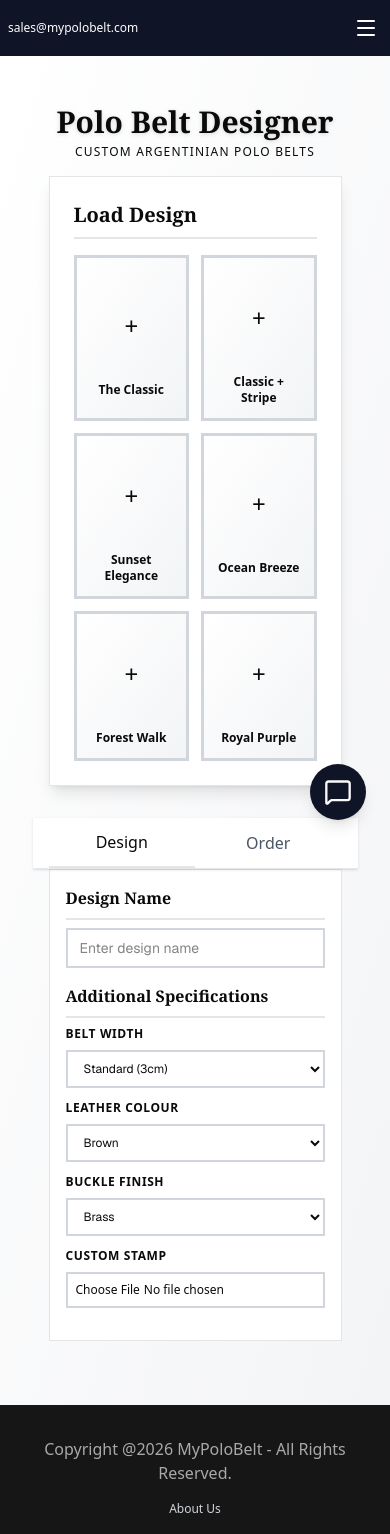
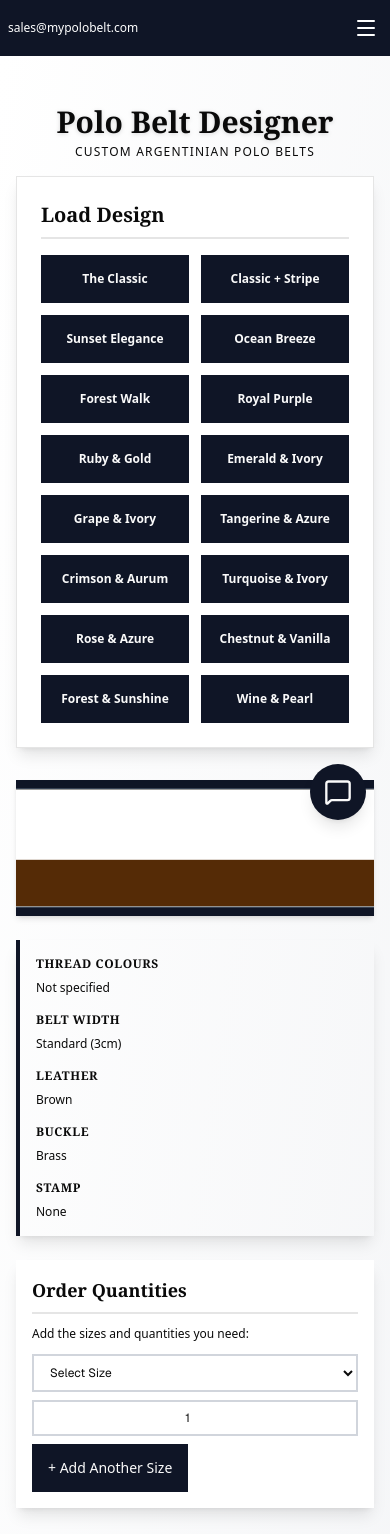
Before and after one commit to mypolobelt/PoloBelt, a Next.js app: page /belt-maker in a window 390 px wide. Shown: the top 1534 px of the page. Built offline with nearby package versions, Linux system fonts and the light colour scheme.

Commit message:
design changes

```diff
--- a/src/components/belt_design/CustomerForm.tsx
+++ b/src/components/belt_design/CustomerForm.tsx
@@ -152,7 +152,7 @@ export function CustomerForm({
   }
 
   return (
-    <div className="bg-white p-4 sm:p-5 md:p-6 lg:p-7 rounded-none shadow-lg">
+    <div className="bg-white p-4 md:p-6 lg:p-7 rounded-none shadow-lg">
       <h3 className="text-lg sm:text-lg md:text-xl lg:text-2xl font-serif font-bold text-burgundy mb-3 sm:mb-4 pb-2 border-b-2 border-gold">
         Customer Details
       </h3>
--- a/src/components/belt_design/DesignPresets.tsx
+++ b/src/components/belt_design/DesignPresets.tsx
@@ -1,4 +1,6 @@
 'use client'
+
+import { Button } from "../ui/button"
 
 interface DesignPresetsProps {
   onLoadPreset: (presetName: string) => void
@@ -12,6 +14,16 @@ export function DesignPresets({ onLoadPreset }: DesignPresetsProps) {
     { id: 'Ocean_Breeze', name: 'Ocean Breeze' },
     { id: 'Forest_Walk', name: 'Forest Walk' },
     { id: 'Royal_Purple', name: 'Royal Purple' },
+    { id: 'design7', name: 'Ruby & Gold' },
+    { id: 'design8', name: 'Emerald & Ivory' },
+    { id: 'design9', name: 'Grape & Ivory' },
+    { id: 'design10', name: 'Tangerine & Azure' },
+    { id: 'design11', name: 'Crimson & Aurum' },
+    { id: 'design12', name: 'Turquoise & Ivory' },
+    { id: 'design13', name: 'Rose & Azure' },
+    { id: 'design14', name: 'Chestnut & Vanilla' },
+    { id: 'design15', name: 'Forest & Sunshine' },
+    { id: 'design16', name: 'Wine & Pearl' },
   ]
 
   return (
@@ -19,18 +31,15 @@ export function DesignPresets({ onLoadPreset }: DesignPresetsProps) {
       <h3 className="text-xl font-serif font-bold text-burgundy mb-4 pb-2 border-b-2 border-gold">
         Load Design
       </h3>
-      <div className="grid grid-cols-2 sm:grid-cols-3 md:grid-cols-4 lg:grid-cols-6 gap-3">
+      <div className="grid grid-cols-2 sm:grid-cols-3 md:grid-cols-4 lg:grid-cols-4 gap-3">
         {presets.map((preset) => (
-          <button
+          <Button
             key={preset.id}
             onClick={() => onLoadPreset(preset.id)}
-            className="border-3 border-gray-300 rounded-none p-3 hover:border-gold hover:-translate-y-1 hover:shadow-lg transition-all text-center bg-linear-to-br from-cream to-gray-100"
+            className=" border-gray-300 rounded-none hover:border-gold hover:-translate-y-1 hover:shadow-lg transition-all text-center"
           >
-            <div className="w-full h-24 bg-linear-to-br from-burgundy/20 to-gold/20 rounded mb-2 flex items-center justify-center">
-              <span className="text-2xl font-light text-charcoal/30">+</span>
-            </div>
             <div className="text-xs font-semibold text-charcoal">{preset.name}</div>
-          </button>
+          </Button>
         ))}
       </div>
     </div>
--- a/src/components/belt_design/OrderForm.tsx
+++ b/src/components/belt_design/OrderForm.tsx
@@ -1,6 +1,7 @@
 'use client'
 
 import { BELT_SIZES } from '@/database/constants'
+import { Button } from '../ui/button'
 
 interface SizeRow {
   id: string
@@ -58,23 +59,23 @@ export function OrderForm({
               className="w-full sm:w-24 px-3 py-2 border-2 border-gray-300 rounded-none font-sans text-xs sm:text-sm text-center focus:outline-none focus:border-gold"
             />
             {sizeRows.length > 1 && (
-              <button
+              <Button
                 onClick={() => onRemoveSize(row.id)}
-                className="w-full sm:w-auto px-3 py-2 bg-red-500 text-white rounded-none hover:bg-red-600 transition-all text-xs sm:text-sm"
+                className="py-5"
               >
                 ✕
-              </button>
+              </Button>
             )}
           </div>
         ))}
       </div>
 
-      <button
+      <Button
         onClick={onAddSize}
-        className="mt-3 sm:mt-4 w-full px-4 py-2 sm:py-2.5 bg-sage text-white rounded-none font-semibold text-sm sm:text-base hover:bg-sage/80 transition-all"
+        className='mt-2'
       >
         + Add Another Size
-      </button>
+      </Button>
     </div>
   )
 }
--- a/src/components/modules/belt_maker/BeltMaker.tsx
+++ b/src/components/modules/belt_maker/BeltMaker.tsx
@@ -41,7 +41,6 @@ export default function BeltMaker() {
     const [showThreadColor3, setShowThreadColor3] = useState(false)
     const [showStripeColor, setShowStripeColor] = useState(false)
     const [stampImage, setStampImage] = useState<string | null>(null)
-    const [activeTab, setActiveTab] = useState<'design' | 'order'>('design')
     const [sizeRows, setSizeRows] = useState<SizeRow[]>([
         { id: '1', size: '', quantity: 1 },
     ])
@@ -94,7 +93,6 @@ export default function BeltMaker() {
         setShowThreadColor3(false)
         setShowStripeColor(false)
         setStampImage(null)
-        setActiveTab('design')
     }
 
     const handleResetOrder = () => {
@@ -108,6 +106,14 @@ export default function BeltMaker() {
             setLeatherColor(preset.leather)
             setBuckleFinish(preset.buckle)
 
+            // Clear all thread colors first
+            setThreadColor1('')
+            setThreadColor2('')
+            setThreadColor3('')
+            setStripeColor('')
+            setShowStripeColor(false)
+
+            // Then set the new ones based on preset
             if (preset.threads.length > 0) {
                 setThreadColor1(preset.threads[0])
             }
@@ -151,8 +157,8 @@ export default function BeltMaker() {
     }, [threadColor1, threadColor2, threadColor3, stripeColor])
 
     return (
-        <main className=" bg-linear-to-br from-white to-gray-100">
-            <div className="w-10/12 mx-auto py-8 sm:py-12 lg:py-8">
+        <main className="bg-linear-to-br from-white to-gray-100">
+            <div className="md:w-10/12 mx-auto py-8 sm:py-12 lg:py-8">
                 {/* Header - Responsive */}
                 <header className="px-4 md:px-6 py-4 lg:px-8 text-center">
                     <h1 className="text-3xl sm:text-4xl lg:text-5xl font-serif font-bold text-burgundy mb-1 sm:mb-2 drop-shadow-sm">
@@ -168,38 +174,46 @@ export default function BeltMaker() {
                     <DesignPresets onLoadPreset={handlePresetLoad} />
                 </section>
 
-                {/* Mobile Tab Navigation */}
-                <div className="lg:hidden sticky top-0 z-40 bg-white shadow-sm">
-                    <div className="flex border-b border-gray-200 px-4">
-                        <button
-                            onClick={() => setActiveTab('design')}
-                            className={`flex-1 py-3 sm:py-4 font-medium text-center transition-colors ${activeTab === 'design'
-                                ? 'text-burgundy border-b-2 border-burgundy'
-                                : 'text-gray-600'
-                                }`}
-                        >
-                            Design
-                        </button>
-                        <button
-                            onClick={() => setActiveTab('order')}
-                            className={`flex-1 py-3 sm:py-4 font-medium text-center transition-colors ${activeTab === 'order'
-                                ? 'text-burgundy border-b-2 border-burgundy'
-                                : 'text-gray-600'
-                                }`}
-                        >
-                            Order
-                        </button>
+                {/* Belt Canvas - Shows below presets on mobile/tablet */}
+                <section className="lg:hidden px-4 sm:px-6 mb-8 sm:mb-10">
+                    {/* belt canvas */}
+                    <div className="w-full flex justify-center">
+                        <BeltCanvas
+                            gridData={gridData}
+                            leatherColor={leatherColor}
+                        />
                     </div>
-                </div>
+
+                    {/* Specification Sheet - Mobile only */}
+                    <div className="mt-6 sm:mt-8 md:w-full">
+                        <SpecificationSheet
+                            designName={designName}
+                            threadColors={[threadColor1, threadColor2, threadColor3, stripeColor].filter(
+                                (c) => c
+                            )}
+                            beltWidth={beltWidth}
+                            leatherColor={leatherColor}
+                            buckleFinish={buckleFinish}
+                            hasStamp={!!stampImage}
+                        />
+                    </div>
+                    {/* Order Form - Mobile only */}
+                    <div className="mt-6 sm:mt-8">
+                        <OrderForm
+                            sizeRows={sizeRows}
+                            onAddSize={handleAddSizeRow}
+                            onUpdateSize={handleUpdateSizeRow}
+                            onRemoveSize={handleRemoveSizeRow}
+                        />
+                    </div>
+
+                </section>
 
                 {/* Main Content - Responsive Grid */}
                 <div className="px-4 sm:px-6 lg:px-8 pb-8 sm:pb-12 lg:pb-16">
                     <div className="grid grid-cols-1 lg:grid-cols-4 gap-6 sm:gap-8 lg:gap-8">
-                        {/* Left Panel - Controls - Hidden on mobile, visible on tablet+ unless 'order' tab */}
-                        <div
-                            className={`lg:col-span-1 ${activeTab === 'design' ? 'block' : 'hidden lg:block'
-                                }`}
-                        >
+                        {/* Left Panel - Controls */}
+                        <div className="lg:col-span-1">
                             <div className="sticky top-20 sm:top-24 max-h-[calc(100vh-5rem)] overflow-y-auto">
                                 <ControlsPanel
                                     designName={designName}
@@ -231,19 +245,16 @@ export default function BeltMaker() {
                             </div>
                         </div>
 
-                        {/* Right Panel - Canvas and Specs - Full width on mobile */}
-                        <div
-                            className={`lg:col-span-3 border space-y-6 sm:space-y-8 ${activeTab === 'order' ? 'block' : 'hidden lg:block'
-                                }`}
-                        >
-                            {/* Design Name Display - Responsive */}
+                        {/* Right Panel - Everything (Hidden on mobile) */}
+                        <div className="hidden lg:block lg:col-span-3 border space-y-6 sm:space-y-8">
+                            {/* Design Name Display */}
                             <div className="text-center">
                                 <h2 className="text-2xl sm:text-3xl lg:text-4xl font-serif font-bold text-burgundy p-2">
                                     {designName || 'New Design'}
                                 </h2>
                             </div>
 
-                            {/* Belt Canvas - Responsive Container */}
+                            {/* Belt Canvas */}
                             <div className="w-full flex justify-center">
                                 <BeltCanvas
                                     gridData={gridData}
@@ -299,6 +310,29 @@ export default function BeltMaker() {
                         </div>
                     </div>
                 </div>
+                {/* Customer Form - Mobile only */}
+                <div className="lg:hidden  px-4 sm:px-6 mb-8 sm:mb-10">
+                    <CustomerForm
+                        canvasRef={canvasRef}
+                        stampImage={stampImage}
+                        designDetails={{
+                            designName,
+                            threadColors: [threadColor1, threadColor2, threadColor3, stripeColor].filter(c => c),
+                            beltWidth,
+                            leatherColor,
+                            buckleFinish,
+                            hasStamp: !!stampImage,
+                        }}
+                        sizeOrders={sizeRows
+                            .filter(row => row.size)
+                            .map(row => ({
+                                size: row.size,
+                                quantity: row.quantity,
+                            }))}
+                        onResetDesign={handleResetDesign}
+                        onResetOrder={handleResetOrder}
+                    />
+                </div>
             </div>
         </main>
     )
--- a/src/database/constants.ts
+++ b/src/database/constants.ts
@@ -123,7 +123,7 @@ export const THREAD_COLORS: ThreadColorDatabase = {
   '399': { name: 'Mid Grey', hex: '#8B8B8B' },
   '400': { name: 'Dark Grey', hex: '#2B2B2B' },
   '401': { name: 'Graphite', hex: '#1A1A1A' },
-  'White': { name: 'White', hex: '#FFFFFF' },
+  'White': { name: 'White', hex: '#FFFFFE' },
   'Black': { name: 'Black', hex: '#000000' },
   '2': { name: 'Off White', hex: '#F5E8E0' },
 }
@@ -170,7 +170,7 @@ export const DESIGN_PRESETS: DesignPresets = {
   },
   mxyeo: {
     name: 'The Classic + Stripe',
-    threads: ['Cherry Red 19', 'Green 228', 'White White', 'Tan 368'],
+    threads: ['Cherry Red 19', 'Green 228', 'White', 'Tan 368'],
     leather: 'Brown',
     buckle: 'Brass',
     stamp: '',
@@ -213,6 +213,96 @@ export const DESIGN_PRESETS: DesignPresets = {
     colors: ['#5A3480', '#1A1A1A', '#8B3B7A'],
     pattern: null,
   },
+  design7: {
+    name: 'Ruby & Gold',
+    threads: ['Red 46', 'Yellow 290'],
+    leather: 'Brown',
+    buckle: 'Brass',
+    stamp: '',
+    colors: ['#CC2222', '#F0D040', '#552B06'],
+    pattern: null,
+  },
+  design8: {
+    name: 'Emerald & Ivory',
+    threads: ['Green 228', 'Cream 301'],
+    leather: 'Brown',
+    buckle: 'Brass',
+    stamp: '',
+    colors: ['#488050', '#FFFFFF', '#552B06'],
+    pattern: null,
+  },
+  design9: {
+    name: 'Grape & Ivory',
+    threads: ['Purple 89', 'Cream 301'],
+    leather: 'Brown',
+    buckle: 'Silver',
+    stamp: '',
+    colors: ['#7B3A7B', '#FFFFFF', '#552B06'],
+    pattern: null,
+  },
+  design10: {
+    name: 'Tangerine & Azure',
+    threads: ['Orange 304', 'Navy 132'],
+    leather: 'Brown',
+    buckle: 'Brass',
+    stamp: '',
+    colors: ['#E87830', '#3060A0', '#552B06'],
+    pattern: null,
+  },
+  design11: {
+    name: 'Crimson & Aurum',
+    threads: ['Burgundy 22', 'Canary 290'],
+    leather: 'Brown',
+    buckle: 'Brass',
+    stamp: '',
+    colors: ['#5C0F0F', '#F0D040', '#552B06'],
+    pattern: null,
+  },
+  design12: {
+    name: 'Turquoise & Ivory',
+    threads: ['Turquoise 186', 'Cream 301'],
+    leather: 'Brown',
+    buckle: 'Silver',
+    stamp: '',
+    colors: ['#008080', '#FFFFFF', '#552B06'],
+    pattern: null,
+  },
+  design13: {
+    name: 'Rose & Azure',
+    threads: ['Hot Pink 52', 'Navy 132'],
+    leather: 'Brown',
+    buckle: 'Silver',
+    stamp: '',
+    colors: ['#E85B8B', '#3060A0', '#552B06'],
+    pattern: null,
+  },
+  design14: {
+    name: 'Chestnut & Vanilla',
+    threads: ['Brown 310', 'Cream 301'],
+    leather: 'Brown',
+    buckle: 'Brass',
+    stamp: '',
+    colors: ['#6B4830', '#FFF8DC', '#552B06'],
+    pattern: null,
+  },
+  design15: {
+    name: 'Forest & Sunshine',
+    threads: ['Forest Green 210', 'Canary 290'],
+    leather: 'Brown',
+    buckle: 'Brass',
+    stamp: '',
+    colors: ['#1A4D2E', '#F0D040', '#552B06'],
+    pattern: null,
+  },
+  design16: {
+    name: 'Wine & Pearl',
+    threads: ['Maroon 65', 'Cream 301'],
+    leather: 'Black',
+    buckle: 'Silver',
+    stamp: '',
+    colors: ['#6B1830', '#FFFFFF', '#552B06'],
+    pattern: null,
+  },
 }
 
 export const BELT_SIZES = [
--- a/src/database/utils.ts
+++ b/src/database/utils.ts
@@ -41,7 +41,7 @@ export const generateGridDataFromColors = (
     return threadColors[colorId]?.hex || '#FFFFFF'
   }
 
-  const colors = [
+  const backgroundColors = [
     getColorHex(color1),
     getColorHex(color2),
     ...(color3 ? [getColorHex(color3)] : []),
@@ -52,15 +52,44 @@ export const generateGridDataFromColors = (
     .fill(null)
     .map(() => Array(64).fill('#FFFFFF'))
 
-  if (colors.length === 0) return grid
+  if (backgroundColors.length === 0) return grid
 
-  // Create a stripe pattern with selected colors
-  const stripeWidth = Math.floor(64 / colors.length)
+  // Fixed diamond color (brown)
+  const diamondColor = '#6B4830'
 
+  // Define repeating diamond dimensions - wider and more pixelated
+  const diamondSpacing = 16 // Distance between diamond centers (horizontally)
+  const diamondWidth = 8    // Half-width of each diamond (wider)
+  const diamondHeight = 6   // Half-height of each diamond
+
+  // First, fill sections with alternating background colors
+  const sectionWidth = diamondSpacing
   for (let row = 0; row < 20; row++) {
     for (let col = 0; col < 64; col++) {
-      const stripeIndex = Math.floor(col / stripeWidth) % colors.length
-      grid[row][col] = colors[stripeIndex]
+      const sectionIndex = Math.floor(col / sectionWidth) % backgroundColors.length
+      grid[row][col] = backgroundColors[sectionIndex]
+    }
+  }
+
+  // Then draw the fixed diamond shapes on top with pixelated edges
+  for (let diamondIndex = 0; diamondIndex < 5; diamondIndex++) {
+    const centerCol = 8 + (diamondIndex * diamondSpacing)
+    const centerRow = 10 // Center vertically (middle of 20 rows)
+
+    // Draw each diamond shape with harder edges (pixelated)
+    for (let row = 0; row < 20; row++) {
+      for (let col = 0; col < 64; col++) {
+        const distRow = Math.abs(row - centerRow)
+        const distCol = Math.abs(col - centerCol)
+
+        // Create a more blocky diamond shape with sharp angles
+        const normalizedDist = (distCol / diamondWidth) + (distRow / diamondHeight)
+
+        // If within diamond bounds, use fixed diamond color
+        if (normalizedDist <= 1.0) {
+          grid[row][col] = diamondColor
+        }
+      }
     }
   }
 
```
